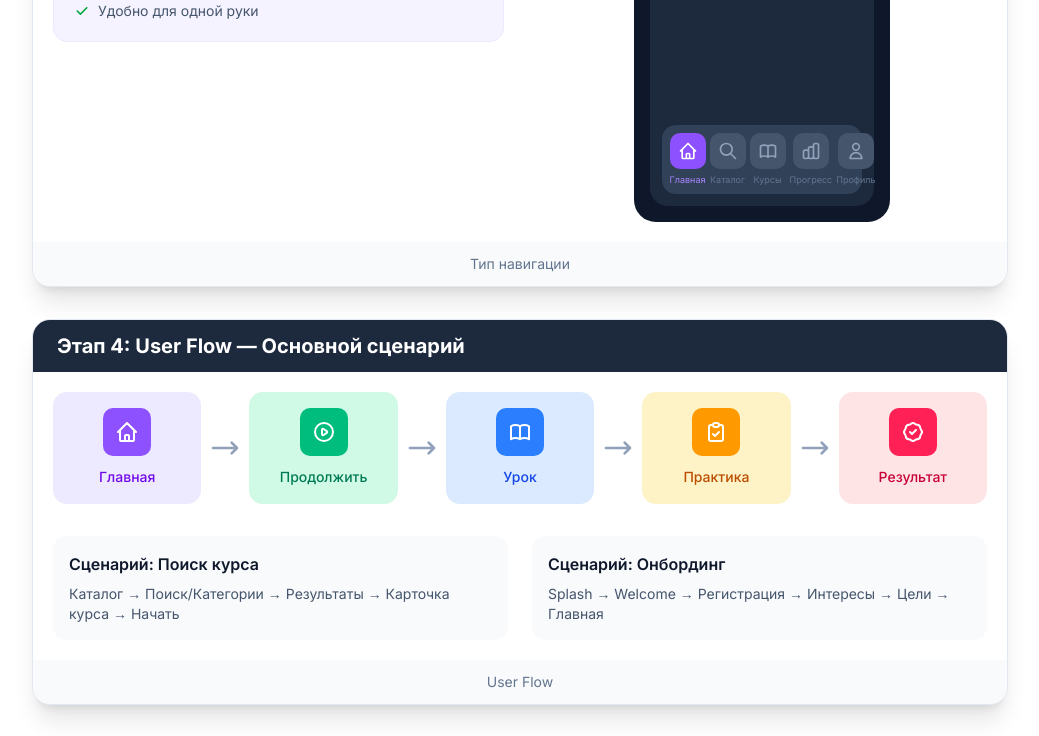
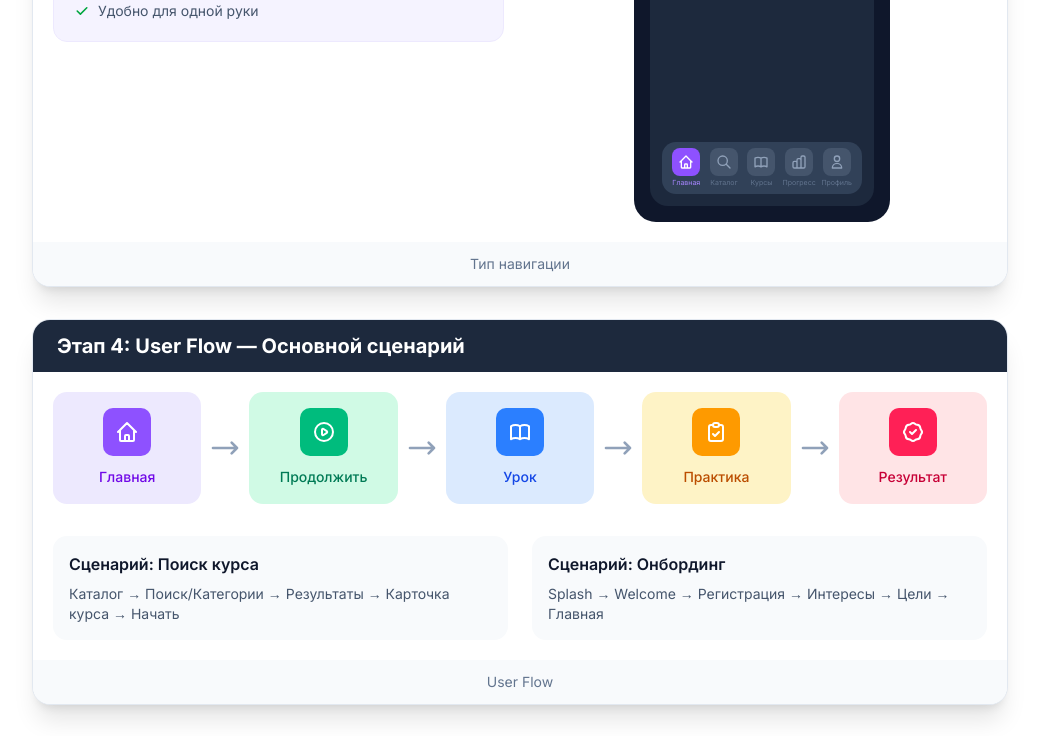
Before and after one commit to SecondNiceee/vir, a Next.js app: page /pdf2 in a window 1280 px wide. Shown: the part 1760-2496 px from the top of the page, without its empty margins (120-1159 px from the left). Built offline with nearby package versions, Linux system fonts and the light colour scheme.

Commit message:
feat: adjust UI elements size and text truncation in Pdf2Page component

```diff
--- a/app/pdf2/page.tsx
+++ b/app/pdf2/page.tsx
@@ -215,36 +215,36 @@ export default function Pdf2Page() {
                 <div className="flex items-center justify-center">
                   <div className="bg-slate-900 rounded-3xl p-4 w-64">
                     <div className="bg-slate-800 rounded-2xl aspect-[9/16] flex flex-col justify-end p-3">
-                      <div className="bg-slate-700 rounded-xl p-2 flex justify-between items-center gap-1">
-                        <div className="text-center flex-1">
-                          <div className="w-9 h-9 bg-violet-500 rounded-lg flex items-center justify-center mx-auto mb-1">
-                            <svg className="w-5 h-5 text-white" fill="none" stroke="currentColor" strokeWidth={2} viewBox="0 0 24 24"><path strokeLinecap="round" strokeLinejoin="round" d="M3 12l2-2m0 0l7-7 7 7M5 10v10a1 1 0 001 1h3m10-11l2 2m-2-2v10a1 1 0 01-1 1h-3m-6 0a1 1 0 001-1v-4a1 1 0 011-1h2a1 1 0 011 1v4a1 1 0 001 1m-6 0h6" /></svg>
+                      <div className="bg-slate-700 rounded-xl p-1.5 flex justify-between items-center">
+                        <div className="text-center flex-1 min-w-0">
+                          <div className="w-7 h-7 bg-violet-500 rounded-md flex items-center justify-center mx-auto mb-0.5">
+                            <svg className="w-4 h-4 text-white" fill="none" stroke="currentColor" strokeWidth={2} viewBox="0 0 24 24"><path strokeLinecap="round" strokeLinejoin="round" d="M3 12l2-2m0 0l7-7 7 7M5 10v10a1 1 0 001 1h3m10-11l2 2m-2-2v10a1 1 0 01-1 1h-3m-6 0a1 1 0 001-1v-4a1 1 0 011-1h2a1 1 0 011 1v4a1 1 0 001 1m-6 0h6" /></svg>
                           </div>
-                          <span className="text-[9px] text-violet-400 block">Главная</span>
+                          <span className="text-[7px] text-violet-400 block truncate">Главная</span>
                         </div>
-                        <div className="text-center flex-1">
-                          <div className="w-9 h-9 bg-slate-600 rounded-lg flex items-center justify-center mx-auto mb-1">
-                            <svg className="w-5 h-5 text-slate-400" fill="none" stroke="currentColor" strokeWidth={2} viewBox="0 0 24 24"><path strokeLinecap="round" strokeLinejoin="round" d="M21 21l-6-6m2-5a7 7 0 11-14 0 7 7 0 0114 0z" /></svg>
+                        <div className="text-center flex-1 min-w-0">
+                          <div className="w-7 h-7 bg-slate-600 rounded-md flex items-center justify-center mx-auto mb-0.5">
+                            <svg className="w-4 h-4 text-slate-400" fill="none" stroke="currentColor" strokeWidth={2} viewBox="0 0 24 24"><path strokeLinecap="round" strokeLinejoin="round" d="M21 21l-6-6m2-5a7 7 0 11-14 0 7 7 0 0114 0z" /></svg>
                           </div>
-                          <span className="text-[9px] text-slate-500 block">Каталог</span>
+                          <span className="text-[7px] text-slate-500 block truncate">Каталог</span>
                         </div>
-                        <div className="text-center flex-1">
-                          <div className="w-9 h-9 bg-slate-600 rounded-lg flex items-center justify-center mx-auto mb-1">
-                            <svg className="w-5 h-5 text-slate-400" fill="none" stroke="currentColor" strokeWidth={2} viewBox="0 0 24 24"><path strokeLinecap="round" strokeLinejoin="round" d="M12 6.253v13m0-13C10.832 5.477 9.246 5 7.5 5S4.168 5.477 3 6.253v13C4.168 18.477 5.754 18 7.5 18s3.332.477 4.5 1.253m0-13C13.168 5.477 14.754 5 16.5 5c1.747 0 3.332.477 4.5 1.253v13C19.832 18.477 18.247 18 16.5 18c-1.746 0-3.332.477-4.5 1.253" /></svg>
+                        <div className="text-center flex-1 min-w-0">
+                          <div className="w-7 h-7 bg-slate-600 rounded-md flex items-center justify-center mx-auto mb-0.5">
+                            <svg className="w-4 h-4 text-slate-400" fill="none" stroke="currentColor" strokeWidth={2} viewBox="0 0 24 24"><path strokeLinecap="round" strokeLinejoin="round" d="M12 6.253v13m0-13C10.832 5.477 9.246 5 7.5 5S4.168 5.477 3 6.253v13C4.168 18.477 5.754 18 7.5 18s3.332.477 4.5 1.253m0-13C13.168 5.477 14.754 5 16.5 5c1.747 0 3.332.477 4.5 1.253v13C19.832 18.477 18.247 18 16.5 18c-1.746 0-3.332.477-4.5 1.253" /></svg>
                           </div>
-                          <span className="text-[9px] text-slate-500 block">Курсы</span>
+                          <span className="text-[7px] text-slate-500 block truncate">Курсы</span>
                         </div>
-                        <div className="text-center flex-1">
-                          <div className="w-9 h-9 bg-slate-600 rounded-lg flex items-center justify-center mx-auto mb-1">
-                            <svg className="w-5 h-5 text-slate-400" fill="none" stroke="currentColor" strokeWidth={2} viewBox="0 0 24 24"><path strokeLinecap="round" strokeLinejoin="round" d="M9 19v-6a2 2 0 00-2-2H5a2 2 0 00-2 2v6a2 2 0 002 2h2a2 2 0 002-2zm0 0V9a2 2 0 012-2h2a2 2 0 012 2v10m-6 0a2 2 0 002 2h2a2 2 0 002-2m0 0V5a2 2 0 012-2h2a2 2 0 012 2v14a2 2 0 01-2 2h-2a2 2 0 01-2-2z" /></svg>
+                        <div className="text-center flex-1 min-w-0">
+                          <div className="w-7 h-7 bg-slate-600 rounded-md flex items-center justify-center mx-auto mb-0.5">
+                            <svg className="w-4 h-4 text-slate-400" fill="none" stroke="currentColor" strokeWidth={2} viewBox="0 0 24 24"><path strokeLinecap="round" strokeLinejoin="round" d="M9 19v-6a2 2 0 00-2-2H5a2 2 0 00-2 2v6a2 2 0 002 2h2a2 2 0 002-2zm0 0V9a2 2 0 012-2h2a2 2 0 012 2v10m-6 0a2 2 0 002 2h2a2 2 0 002-2m0 0V5a2 2 0 012-2h2a2 2 0 012 2v14a2 2 0 01-2 2h-2a2 2 0 01-2-2z" /></svg>
                           </div>
-                          <span className="text-[9px] text-slate-500 block">Прогресс</span>
+                          <span className="text-[7px] text-slate-500 block truncate">Прогресс</span>
                         </div>
-                        <div className="text-center flex-1">
-                          <div className="w-9 h-9 bg-slate-600 rounded-lg flex items-center justify-center mx-auto mb-1">
-                            <svg className="w-5 h-5 text-slate-400" fill="none" stroke="currentColor" strokeWidth={2} viewBox="0 0 24 24"><path strokeLinecap="round" strokeLinejoin="round" d="M16 7a4 4 0 11-8 0 4 4 0 018 0zM12 14a7 7 0 00-7 7h14a7 7 0 00-7-7z" /></svg>
+                        <div className="text-center flex-1 min-w-0">
+                          <div className="w-7 h-7 bg-slate-600 rounded-md flex items-center justify-center mx-auto mb-0.5">
+                            <svg className="w-4 h-4 text-slate-400" fill="none" stroke="currentColor" strokeWidth={2} viewBox="0 0 24 24"><path strokeLinecap="round" strokeLinejoin="round" d="M16 7a4 4 0 11-8 0 4 4 0 018 0zM12 14a7 7 0 00-7 7h14a7 7 0 00-7-7z" /></svg>
                           </div>
-                          <span className="text-[9px] text-slate-500 block">Профиль</span>
+                          <span className="text-[7px] text-slate-500 block truncate">Профиль</span>
                         </div>
                       </div>
                     </div>
@@ -379,7 +379,7 @@ export default function Pdf2Page() {
                   </li>
                   <li className="flex items-start gap-2">
                     <span className="text-violet-500 mt-0.5">*</span>
-                    <span>Карт��чки курсов с обложкой</span>
+                    <span>Карт����чки курсов с обложкой</span>
                   </li>
                   <li className="flex items-start gap-2">
                     <span className="text-violet-500 mt-0.5">*</span>
@@ -471,7 +471,7 @@ export default function Pdf2Page() {
           {/* Слайд 8 - Lo-Fi Профиль и Прогресс */}
           <div className="bg-white rounded-2xl shadow-xl border border-slate-200 overflow-hidden flex flex-col print:rounded-none print:shadow-none print:border-0 print:break-after-page">
             <div className="bg-slate-800 text-white px-6 py-3">
-              <h2 className="text-xl font-bold">Этап 5: Lo-Fi прототипы — Профиль и Прогресс</h2>
+              <h2 className="text-xl font-bold">Этап 5: Lo-Fi прототипы — Профиль и Прогрес��</h2>
             </div>
             <div className="flex-1 p-8 flex items-center justify-center gap-12">
               {/* Профиль */}
```
